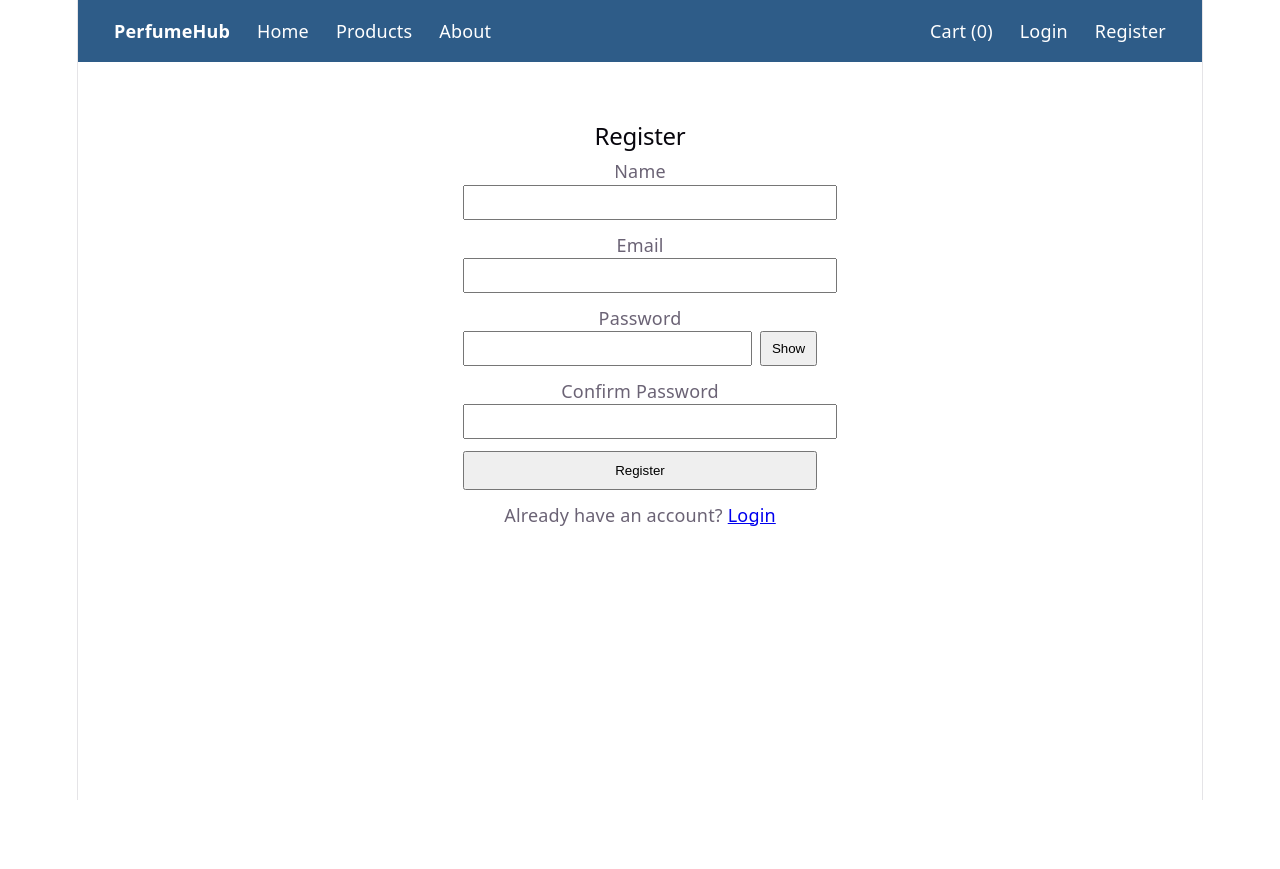
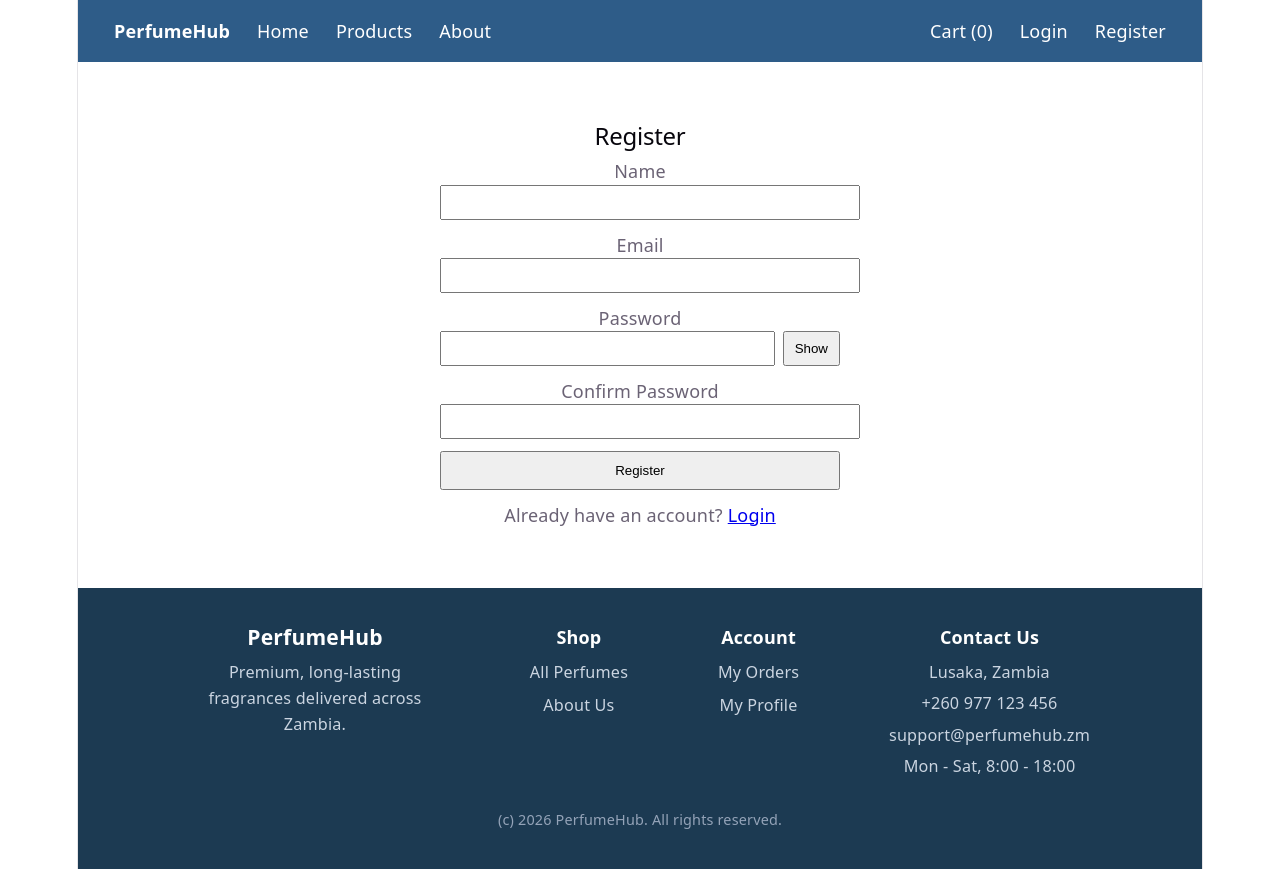
Before and after one commit to brucenzala/perfumehub-web-demo, a React (Vite) app: page /register in a window 1280 px wide. Before the commit the page ends 800 px from the top, so only its background shows below. Built offline with nearby package versions, Linux system fonts and the light colour scheme.

Commit message:
Add footer with contact details, fix text encoding issues

```diff
--- a/src/App.jsx
+++ b/src/App.jsx
@@ -2,6 +2,7 @@ import { BrowserRouter, Routes, Route } from "react-router-dom";
 import { CartProvider } from "./context/CartContext";
 import { AuthProvider } from "./context/AuthContext";
 import Navbar from "./components/Navbar";
+import Footer from "./components/Footer";
 import Home from "./pages/Home";
 import Products from "./pages/Products";
 import ProductDetail from "./pages/ProductDetail";
@@ -19,7 +20,9 @@ function App() {
     <AuthProvider>
       <CartProvider>
         <BrowserRouter>
+          <div style={{ display: "flex", flexDirection: "column", minHeight: "100vh" }}>
             <Navbar />
+            <div style={{ flex: 1 }}>
               <Routes>
                 <Route path="/" element={<Home />} />
                 <Route path="/products" element={<Products />} />
@@ -32,6 +35,9 @@ function App() {
                 <Route path="/login" element={<Login />} />
                 <Route path="/register" element={<Register />} />
               </Routes>
+            </div>
+            <Footer />
+          </div>
         </BrowserRouter>
       </CartProvider>
     </AuthProvider>
--- /dev/null
+++ b/src/components/Footer.jsx
@@ -0,0 +1,46 @@
+import { Link } from "react-router-dom";
+
+function Footer() {
+  return (
+    <footer style={{ background: "#1c3a52", color: "white", padding: "2rem", marginTop: "auto" }}>
+      <div style={{ maxWidth: 900, margin: "0 auto", display: "flex", flexWrap: "wrap", justifyContent: "space-between", gap: "1.5rem" }}>
+        <div>
+          <h3 style={{ margin: "0 0 0.5rem" }}>PerfumeHub</h3>
+          <p style={{ color: "#cbd5e1", fontSize: "0.9rem", maxWidth: 250 }}>
+            Premium, long-lasting fragrances delivered across Zambia.
+          </p>
+        </div>
+
+        <div>
+          <h4 style={{ margin: "0 0 0.5rem" }}>Shop</h4>
+          <div style={{ display: "flex", flexDirection: "column", gap: "0.4rem" }}>
+            <Link to="/products" style={{ color: "#cbd5e1", textDecoration: "none", fontSize: "0.9rem" }}>All Perfumes</Link>
+            <Link to="/about" style={{ color: "#cbd5e1", textDecoration: "none", fontSize: "0.9rem" }}>About Us</Link>
+          </div>
+        </div>
+
+        <div>
+          <h4 style={{ margin: "0 0 0.5rem" }}>Account</h4>
+          <div style={{ display: "flex", flexDirection: "column", gap: "0.4rem" }}>
+            <Link to="/orders" style={{ color: "#cbd5e1", textDecoration: "none", fontSize: "0.9rem" }}>My Orders</Link>
+            <Link to="/profile" style={{ color: "#cbd5e1", textDecoration: "none", fontSize: "0.9rem" }}>My Profile</Link>
+          </div>
+        </div>
+
+        <div>
+          <h4 style={{ margin: "0 0 0.5rem" }}>Contact Us</h4>
+          <p style={{ color: "#cbd5e1", fontSize: "0.9rem", margin: "0 0 0.3rem" }}>Lusaka, Zambia</p>
+          <p style={{ color: "#cbd5e1", fontSize: "0.9rem", margin: "0 0 0.3rem" }}>+260 977 123 456</p>
+          <p style={{ color: "#cbd5e1", fontSize: "0.9rem", margin: "0 0 0.3rem" }}>support@perfumehub.zm</p>
+          <p style={{ color: "#cbd5e1", fontSize: "0.9rem", margin: 0 }}>Mon - Sat, 8:00 - 18:00</p>
+        </div>
+      </div>
+
+      <p style={{ textAlign: "center", color: "#94a3b8", fontSize: "0.8rem", marginTop: "1.5rem" }}>
+        (c) {new Date().getFullYear()} PerfumeHub. All rights reserved.
+      </p>
+    </footer>
+  );
+}
+
+export default Footer;
--- a/src/pages/Home.jsx
+++ b/src/pages/Home.jsx
@@ -129,7 +129,7 @@ function Home() {
                       cursor: outOfStock ? "not-allowed" : "pointer",
                     }}
                   >
-                    {outOfStock ? "Out of Stock" : (addedId === product.id ? "Added to cart ✓" : "Add to Cart")}
+                    {outOfStock ? "Out of Stock" : (addedId === product.id ? "Added to cart check" : "Add to Cart")}
                   </button>
                 </div>
               );
@@ -139,7 +139,7 @@ function Home() {
 
         <div style={{ marginTop: "2rem", textAlign: "center" }}>
           <Link to="/products" style={{ color: "#2E5C88", fontWeight: "bold" }}>
-            View all products →
+            View all products
           </Link>
         </div>
       </div>
@@ -147,11 +147,11 @@ function Home() {
       <div style={{ background: "#f5f5f5", padding: "2rem", textAlign: "center" }}>
         <h2>About PerfumeHub</h2>
         <p style={{ maxWidth: 600, margin: "0.5rem auto 1rem" }}>
-          We bring premium, long-lasting fragrances to Zambia — sourced for
+          We bring premium, long-lasting fragrances to Zambia, sourced for
           quality and crafted to make every day memorable.
         </p>
         <Link to="/about" style={{ color: "#2E5C88", fontWeight: "bold" }}>
-          Learn more about us →
+          Learn more about us
         </Link>
       </div>
     </div>
```
Lines whose indentation alone changed are shown as unchanged.
